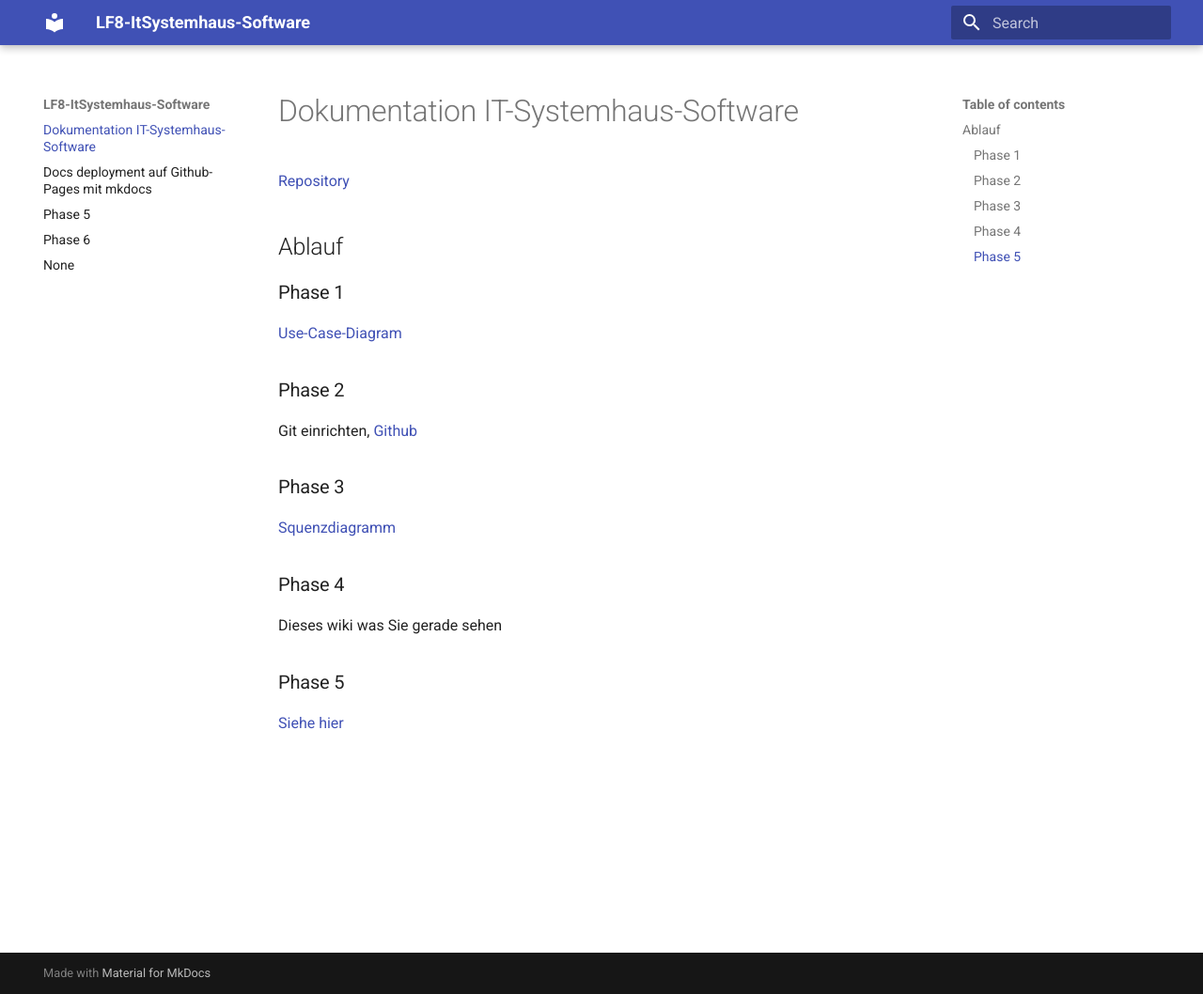
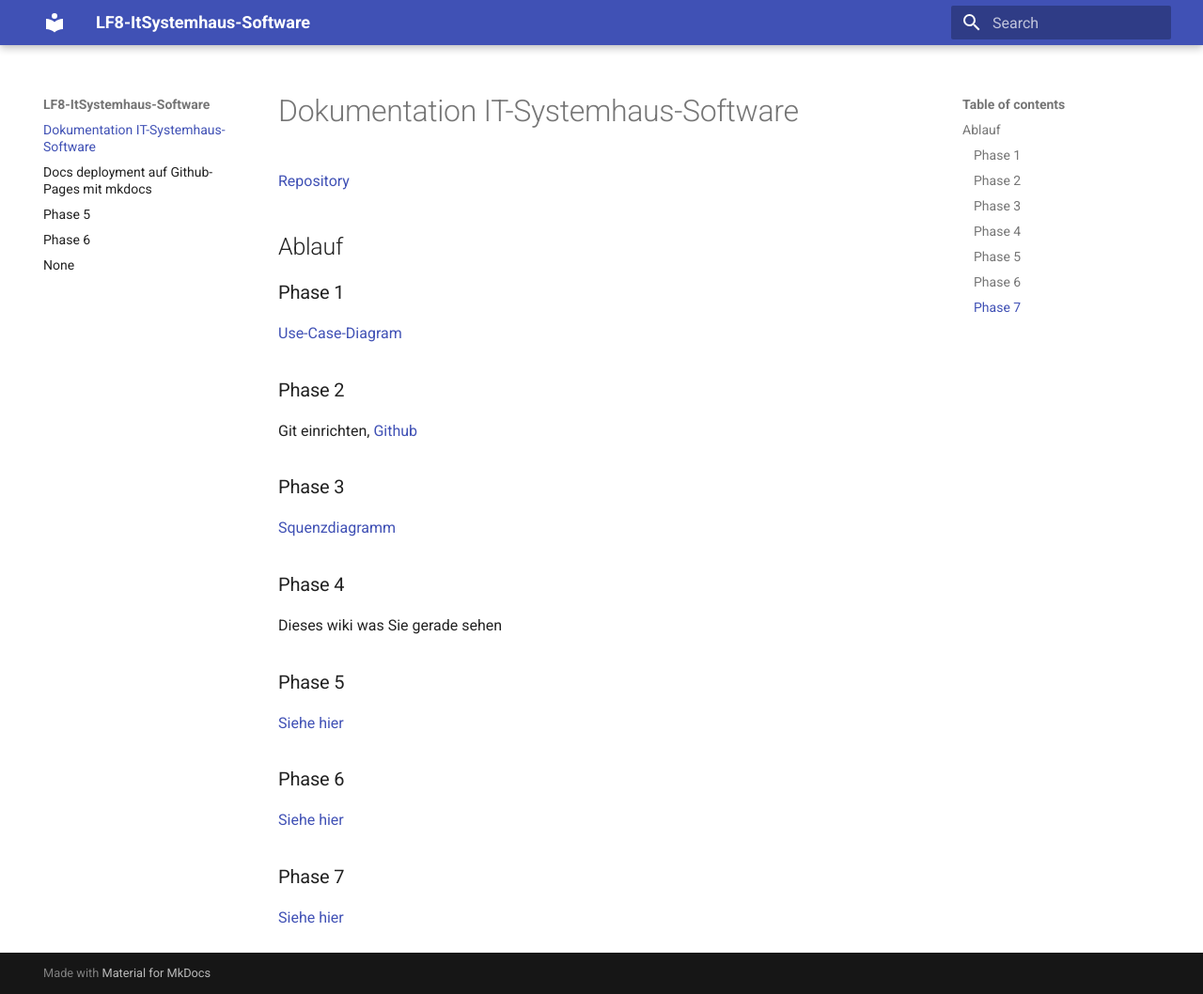
Before and after one commit to fabi321/lf8-itsystemhaus-software, an MkDocs documentation site: the page built from docs/index.md, in a window 1280 px wide and 1058 px high. Shown: the whole window at 94% size. Built offline with MkDocs 1.6.1 and Material for MkDocs 9.7.7, drawn with Linux system fonts in a browser that asks for light colours.

Commit message:
startseite angepasst

```diff
--- a/docs/index.md
+++ b/docs/index.md
@@ -14,3 +14,7 @@ Git einrichten, [Github](https://github.com/fabi321/lf8-itsystemhaus-software)
 Dieses wiki was Sie gerade sehen
 ### Phase 5
 [Siehe hier](phase5)
+### Phase 6
+[Siehe hier](phase6)
+### Phase 7
+[Siehe hier](phase7)
```
